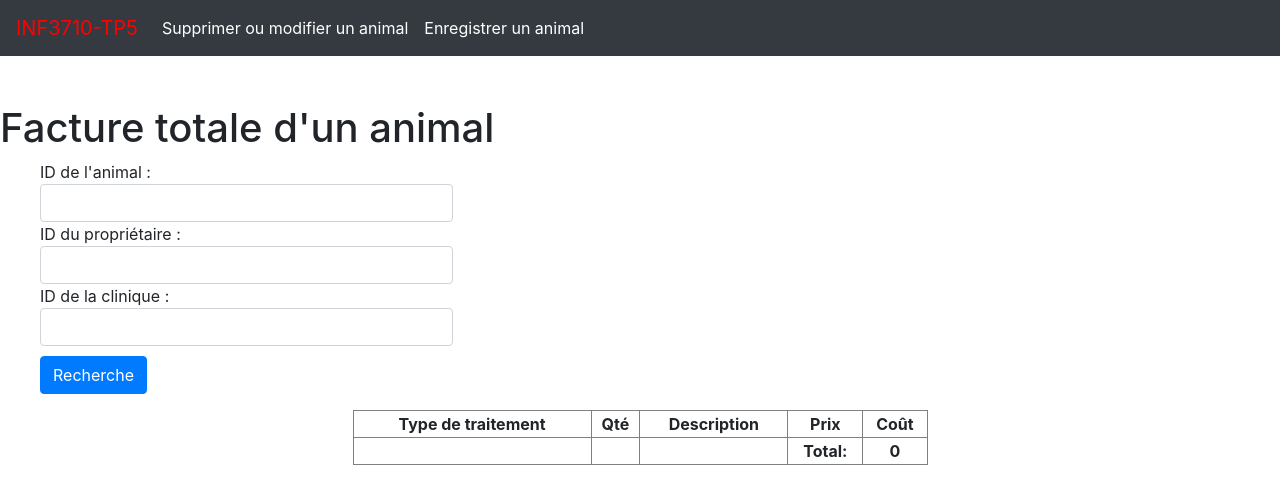
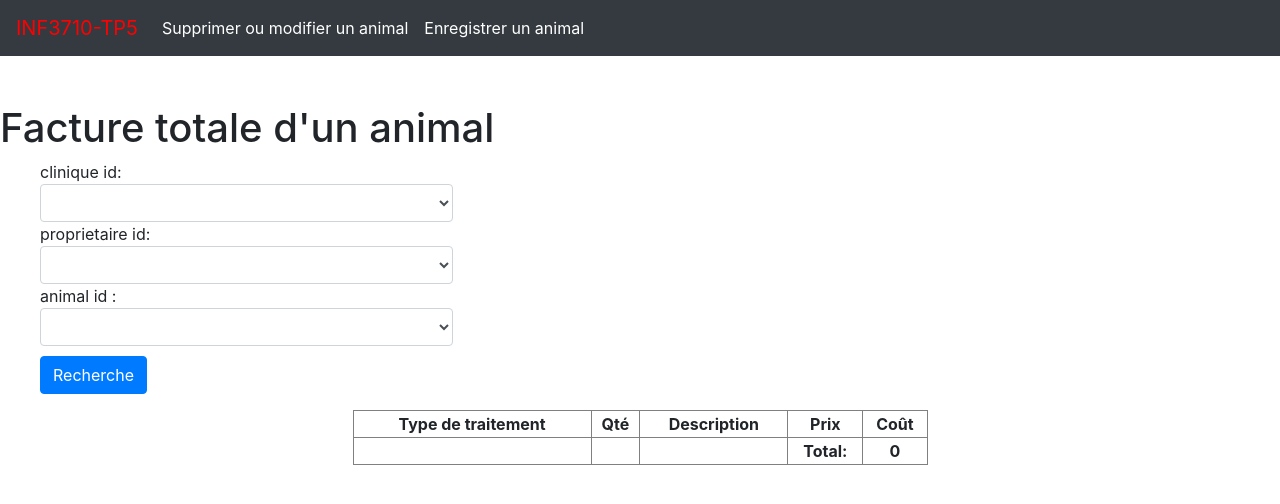
Before and after one commit to treque/inf3710tp5, an Angular app in the folder client/: page /payment in a window 1280 px wide. Shown: the top 504 px of the page. Built offline with nearby package versions, Linux system fonts and the light colour scheme.

Commit message:
debut hotfix

```diff
--- a/client/src/app/animal-updater/animal-updater.component.ts
+++ b/client/src/app/animal-updater/animal-updater.component.ts
@@ -35,7 +35,7 @@ export class AnimalUpdaterComponent {
     });
   }
 
-  private resetFields(): void{
+  private resetFields(): void {
     this.nameField.nativeElement.value = "";
     this.typeField.nativeElement.value = "";
     this.stateField.nativeElement.value = "";
--- a/client/src/app/payment/payment.component.html
+++ b/client/src/app/payment/payment.component.html
@@ -3,10 +3,25 @@
         <div id="error" class="alert alert-danger" role="alert" *ngIf="duplicateError">
           NOPE
         </div>
-        <ul style="list-style: none;">
+        <ul style="list-style: none;"> <!--
             ID de l'animal : <li><input class="form-control col-md-4" #animId></li>
             ID du propriétaire : <li><input class="form-control col-md-4" #propId></li>
             ID de la clinique : <li><input  class="form-control col-md-4" #clinicId></li>
+        -->
+            clinique id: <li><select id="inputState" class="form-control col-md-4" #cliniqueId  [(ngModel)]="selectedClinic" (change)="updateOwners()">
+            <option selected>Choisir...</option>
+            <option *ngFor = "let clinicId of clinicIds" value="{{ clinicId }}">{{ clinicId }}</option>
+          </select></li>
+
+          proprietaire id: <li><select id="inputState" class="form-control col-md-4" #propId [(ngModel)]="selectedOwner" (change)="updateAnimals()" [disabled] = "isOwnersDisabled">
+            <option selected>Choisir...</option>
+            <option *ngFor = "let ownerId of ownerIds" value = "{{ ownerId }}">{{ ownerId }}</option>
+          </select></li>
+
+          animal id : <li><select id="inputState" class="form-control col-md-4" #animId [(ngModel)]="selectedAnimal" [disabled] = "isAnimalsDisabled" (change)= "updateFields()">
+            <option selected>Choisir...</option>
+            <option *ngFor = "let animalId of animalIds" value = "{{ animalId }}">{{ animalId }}</option>
+          </select></li>
           <li><button type="button" class="btn btn-primary" (click)="getBill(animId.value,propId.value, clinicId.value)"> Recherche </button></li>
         </ul>
 </div>
--- a/client/src/app/payment/payment.component.ts
+++ b/client/src/app/payment/payment.component.ts
@@ -10,10 +10,20 @@ import { PaymentService } from "../services/payment.service";
 })
 export class PaymentComponent {
 
+  public _selectedClinic: string;
+  public _selectedOwner: string;
+  public _selectedAnimal: string;
+  public clinicIds: string[];
+  public ownerIds: string[];
+  public animalIds: string[];
   public _treatments: Treatment[];
   public _total: number;
 
   public constructor(private paymentService: PaymentService) {
+    this._selectedClinic = "Choisir...";
+    this._selectedOwner = "Choisir...";
+    this._selectedAnimal = "Choisir...";
+
     this._treatments = [];
     this._total = 0;
   }
```
Also changed, not shown: 1 other file (tests, documents, lock files or other folders).
